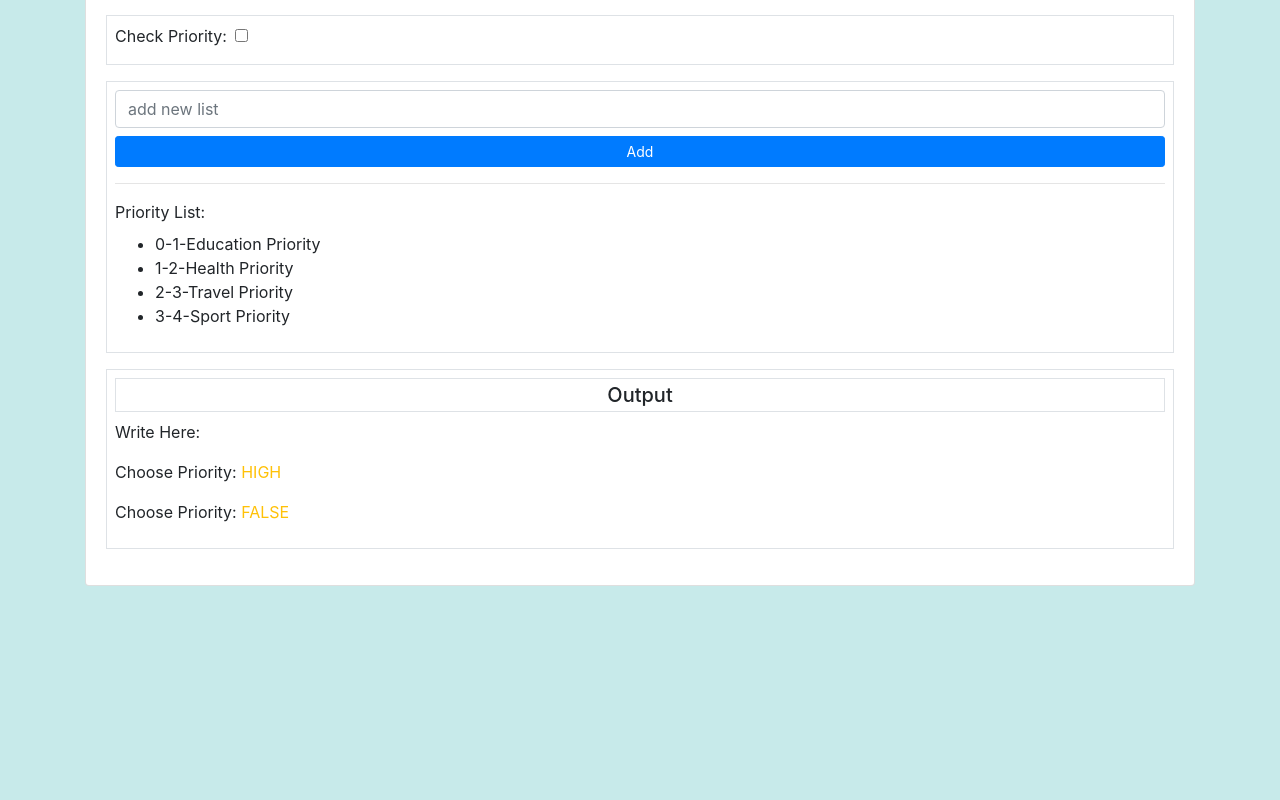
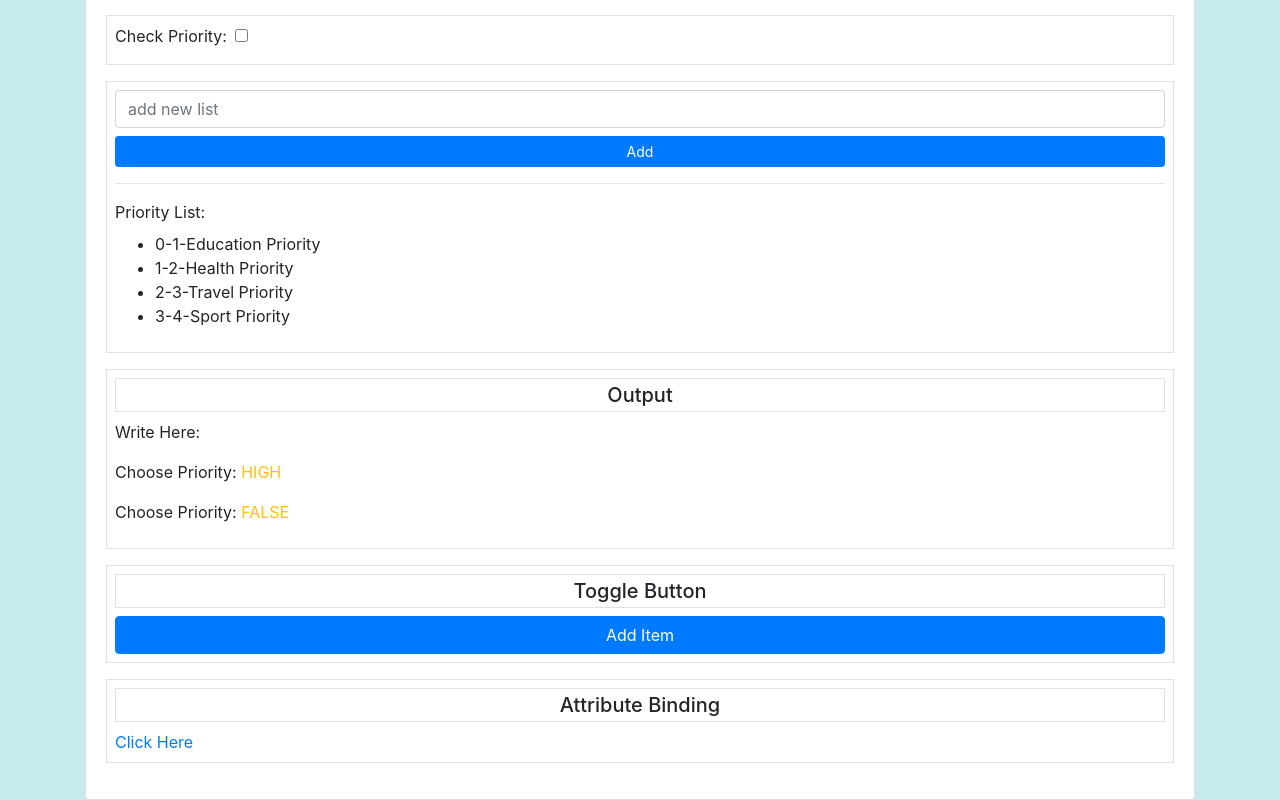
Before and after one commit to gitredoy/vue-3-with-option-api, a plain HTML site: page office_practise.html in a window 1280 px wide. Shown: the part 323-1123 px from the top of the page. Before the commit the page ends 909 px from the top, so only its background shows below. Drawn offline with nearby package versions, Linux system fonts and the light colour scheme.

Commit message:
Link bind updated

```diff
--- a/office_practise.html
+++ b/office_practise.html
@@ -56,7 +56,6 @@
         </ul>
         <p v-if="priorities.length > 4">Lorem ipsum dolor sit amet, consectetur adipisicing elit. Obcaecati, similique.</p>
       </section>
-
       <!-- Output Section -->
       <section class="border p-2 mb-3">
         <h5 class="text-center border p-1">Output</h5>
@@ -75,6 +74,17 @@
           Choose Priority:
           <span class="text-warning text-uppercase">{{priorityCheck}}</span>
         </p>
+      </section>
+      <!-- Toggle Button Section -->
+      <section class="border p-2 mb-3">
+        <h5 class="text-center border p-1">Toggle Button</h5>
+        <button v-if="editing"  @click="saveBtn(false)"  class="btn btn-danger btn-block">Remove Item</button>
+        <button v-else  @click="saveBtn(true)"  class="btn btn-primary btn-block">Add Item</button>
+      </section>
+      <!-- HTML Attribute Binding  Section -->
+      <section class="border p-2 mb-3">
+        <h5 class="text-center border p-1">Attribute Binding</h5>
+        <a v-bind:href="linkBind">Click Here</a>
       </section>
     </div>
   </div>
@@ -112,13 +122,18 @@
            id:4,
            label:'Sport Priority'
          }
-       ]
+       ],
+       editing: false,
+       linkBind: 'https://www.facebook.com',
      }
    },
    methods:{
      saveItem(){
        this.priorities.push({id:this.priorities.length+1,label:this.addNewList});
        this.addNewList = " ";
+     },
+     saveBtn(value){
+       this.editing = value;
      }
    }
  })
```
